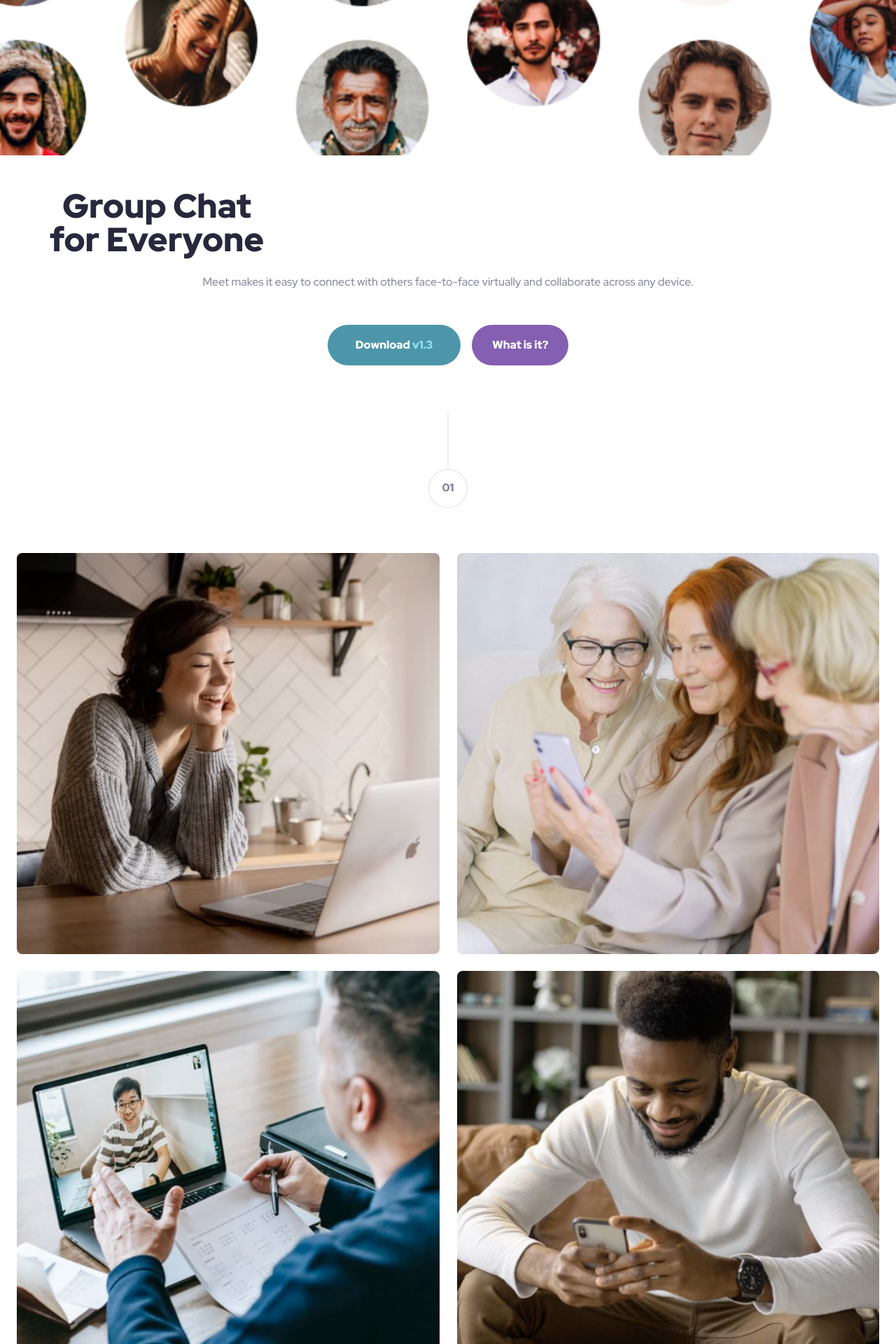
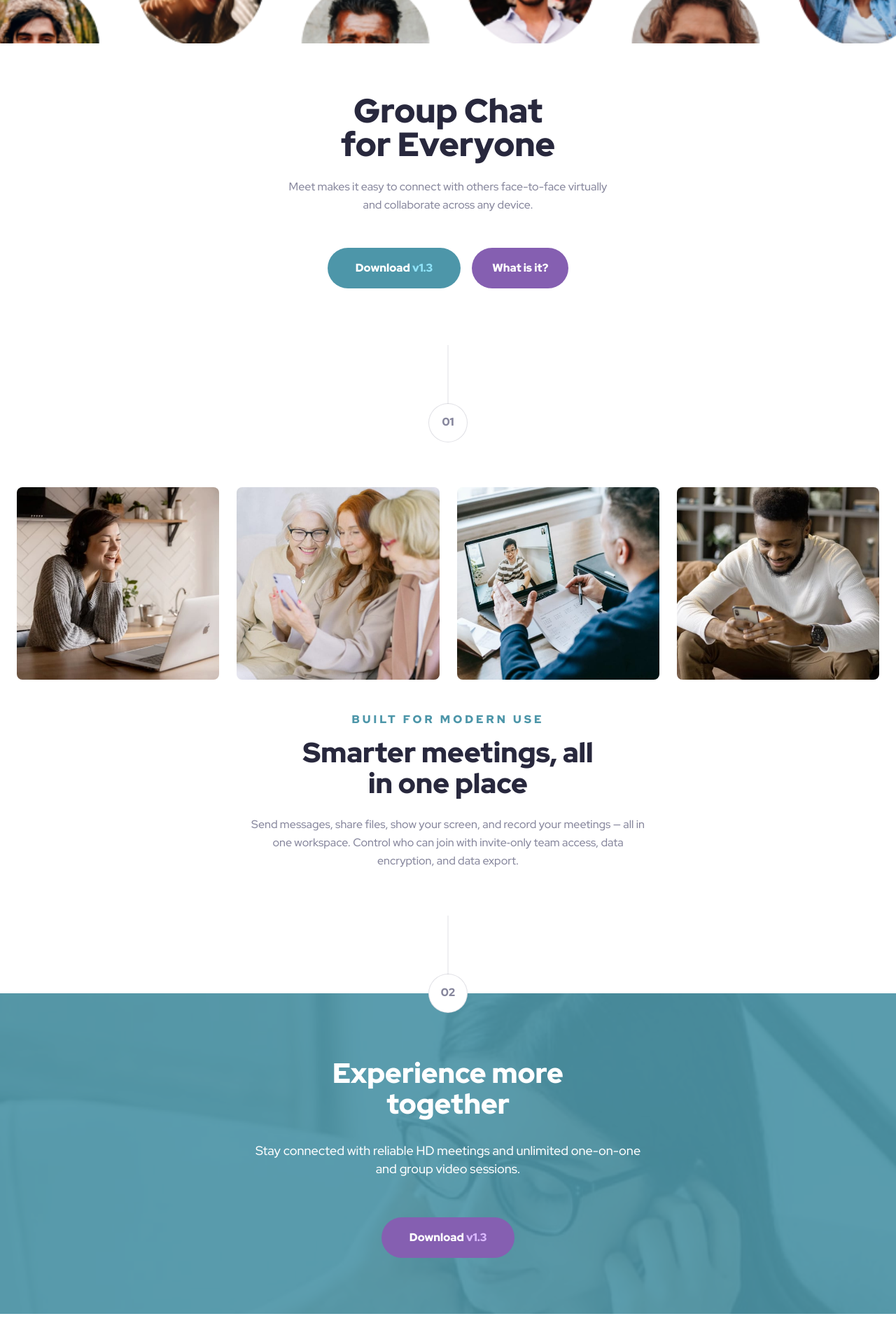
Before and after one commit to DonHeidi/meet-landing-page, a Vue app: page / in a window 1280 px wide. Shown: the part 380-2300 px from the top of the page at 70% size. After the commit the page ends 2257 px from the top, so only its background shows below. Built offline with nearby package versions, Linux system fonts and the light colour scheme.

Commit message:
added styling for tablet size

```diff
--- a/src/components/copy/CopyBody.vue
+++ b/src/components/copy/CopyBody.vue
@@ -37,6 +37,24 @@
     font-size: 1.125rem;
   }
 
+  @media only screen and (min-width: 768px) {
+    .copy-body {
+      width: 573px;
+      margin-left: auto;
+      margin-right: auto;
+    }
+
+    footer .copy-body,
+    .footer .copy-body {
+      margin-bottom: 2.5rem;
+    }
+    header .copy-body {
+      width: 457px;
+      margin-left: auto;
+      margin-right: auto;
+    }
+  }
+
   @media only screen and (min-width: 1440px) {
     .body {
       font-size: 1.125rem;
--- a/src/components/copy/CopyHeading.vue
+++ b/src/components/copy/CopyHeading.vue
@@ -8,7 +8,6 @@
     font-weight: 900;
     line-height: 2.75rem;
     margin: 1.5rem;
-    max-width: 12ch;
     white-space: pre-line;
   }
 
--- a/src/components/copy/CopySubHeading.vue
+++ b/src/components/copy/CopySubHeading.vue
@@ -35,6 +35,14 @@ export default defineComponent({
     .sub-heading {
       font-size: 2.5rem;
       line-height: 2.75rem;
+      margin-top: 1rem;
+      margin-left: auto;
+      margin-right: auto;
+      max-width: 445px;
+    }
+
+    .light {
+      margin-bottom: 2rem;
     }
   }
 </style>
--- a/src/components/grid/GalleryGrid.vue
+++ b/src/components/grid/GalleryGrid.vue
@@ -15,4 +15,11 @@
     margin-right: 1.5rem;
     margin-bottom: 4rem;
   }
+
+  @media only screen and (min-width: 768px) {
+    .grid {
+      grid-template-columns: 1fr 1fr 1fr 1fr;
+      margin-bottom: 3rem;
+    }
+  }
 </style>
--- a/src/components/sections/LandingHero.vue
+++ b/src/components/sections/LandingHero.vue
@@ -30,9 +30,19 @@
     background-size: 110.4%;
     left: -50%;
     transform: translateX(50%);
+    height: 40.8vw;
     width: 100%;
-    min-height: 153px;
-    aspect-ratio: 414/153;
     margin-bottom: 3rem;
   }
+
+  @media only screen and (min-width: 768px) {
+    .hero:before {
+      height: 313px;
+      background-size: 106.4%;
+      margin-bottom: 4.5rem;
+    }
+  }
+
+  @media only screen and (min-width: 1440px) {
+  }
 </style>
--- a/src/components/sections/LandingSection.vue
+++ b/src/components/sections/LandingSection.vue
@@ -27,6 +27,18 @@
   .section {
     margin-top: 8.25rem;
   }
+
+  @media screen and (min-width: 768px) {
+    .section {
+      margin-top: 9.25rem;
+    }
+
+    .footer {
+      margin-top: 10.25rem;
+      padding-bottom: 3.625rem;
+    }
+  }
+
   .footer {
     margin-top: 9.25rem;
     padding-bottom: 4rem;
```
Lines whose indentation alone changed are shown as unchanged.
